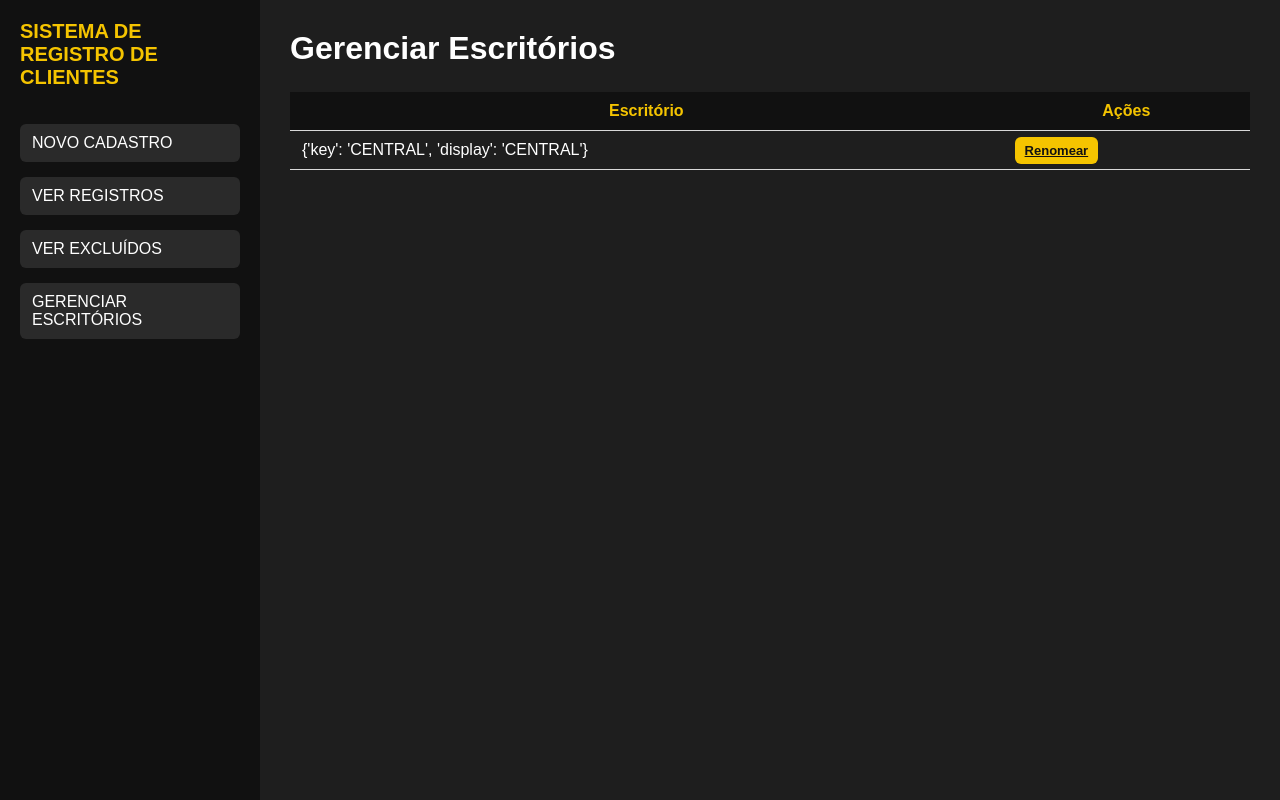
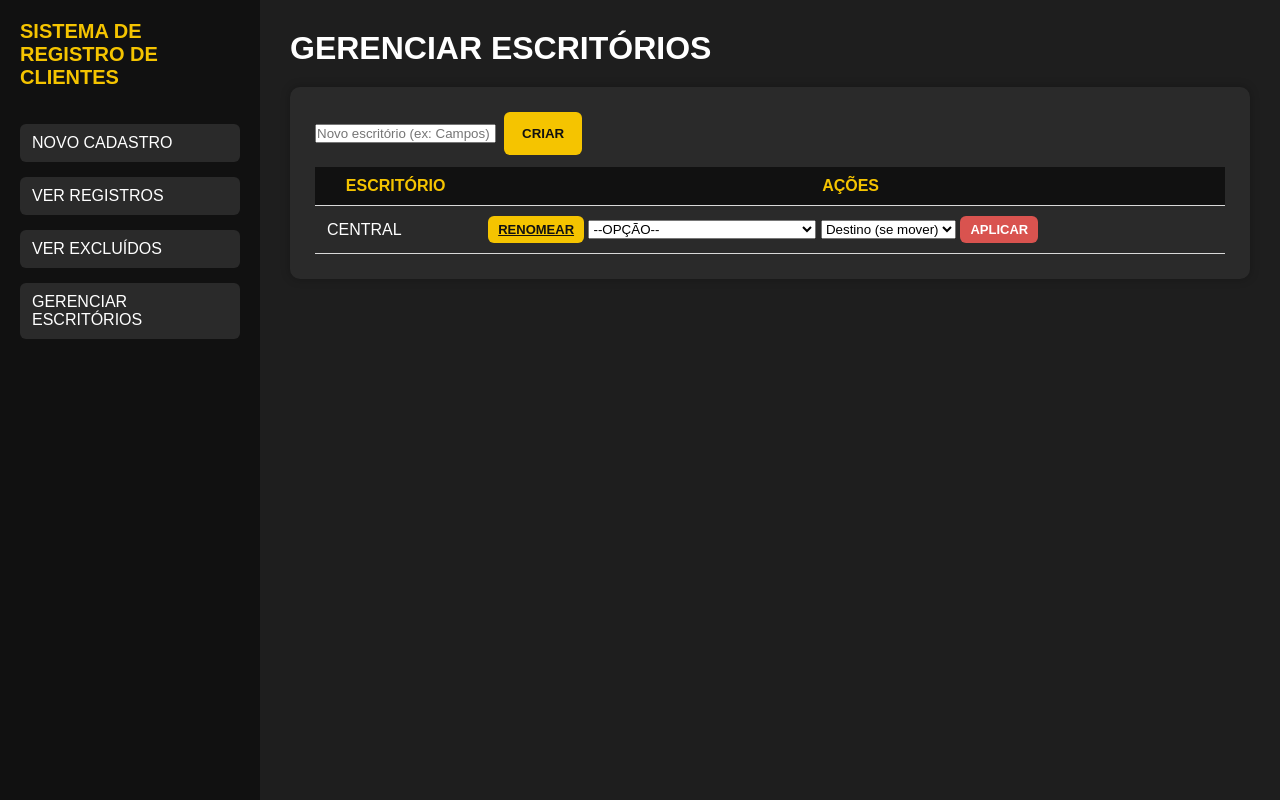
Before and after one commit to bponedev/REGISTRO-DE-CLIENTES, a Flask app: page /offices in a window 1280 px wide. Run offline with Flask 3, Linux system fonts and the light colour scheme; data that the repository does not hold is empty.

Commit message:
Update offices.html

```diff
--- a/templates/offices.html
+++ b/templates/offices.html
@@ -1,22 +1,50 @@
 {% extends "base.html" %}
 {% block content %}
+<h1>GERENCIAR ESCRITÓRIOS</h1>
 
-<h1>Gerenciar Escritórios</h1>
+<div class="card">
+  <form action="{{ url_for('create_office') }}" method="post" style="display:flex;gap:8px;align-items:center;">
+    <input name="office_new" placeholder="Novo escritório (ex: Campos)" required>
+    <button class="btn" type="submit">CRIAR</button>
+  </form>
 
-<table>
+  <table style="margin-top:12px;">
+    <thead>
       <tr>
-    <th>Escritório</th>
-    <th>Ações</th>
+        <th>ESCRITÓRIO</th>
+        <th>AÇÕES</th>
       </tr>
-
+    </thead>
+    <tbody>
       {% for o in offices %}
       <tr>
-    <td>{{ o }}</td>
+        <td>{{ o.display }}</td>
         <td>
-      <a class="btn-small" href="{{ url_for('edit_office', office=o) }}">Renomear</a>
+          <a class="btn-small" href="{{ url_for('edit_office', office=o.key) }}">RENOMEAR</a>
+
+          <form action="{{ url_for('delete_office') }}" method="post" style="display:inline-block;">
+            <input type="hidden" name="office_key" value="{{ o.key }}">
+            <select name="action">
+              <option value="ask">--OPÇÃO--</option>
+              <option value="move">MOVER REGISTROS E EXCLUIR</option>
+              <option value="delete">EXCLUIR TUDO</option>
+            </select>
+            <select name="target">
+              <option value="">Destino (se mover)</option>
+              {% for t in offices %}
+                {% if t.key != o.key %}
+                  <option value="{{ t.key }}">{{ t.display }}</option>
+                {% endif %}
+              {% endfor %}
+            </select>
+            <button class="btn-small danger" type="submit" onclick="return confirm('Confirma a operação no escritório?')">APLICAR</button>
+          </form>
+
         </td>
       </tr>
       {% endfor %}
+    </tbody>
   </table>
+</div>
 
 {% endblock %}
```
Lines whose indentation alone changed are shown as unchanged.
